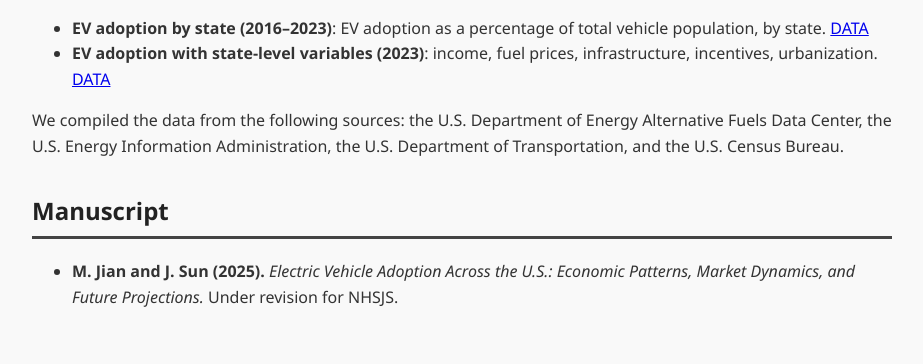
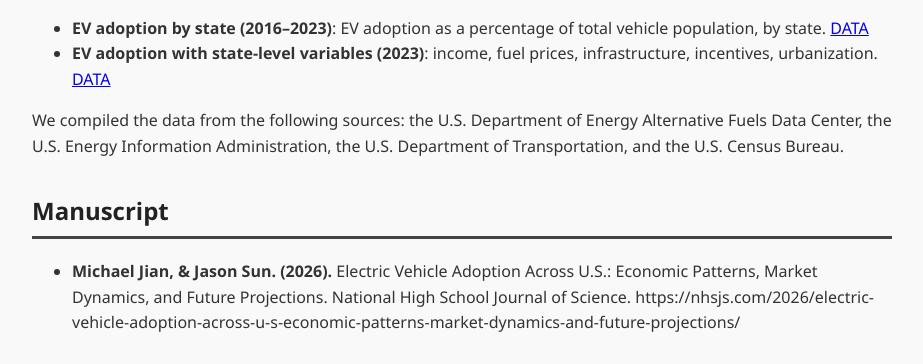
Before and after one commit to mcjian09/mcjian09.github.io, a Jekyll site: the page built from ev.md, in a window 1280 px wide and 900 px high, scrolled down 479 px, cut to the strip 0-364 px from the top of the window. Shown: the whole strip, without its empty margins (178-1101 px from the left). Built offline with Jekyll 4.4.1, drawn with Linux system fonts in a browser that asks for light colours.

Commit message:
Revise citation for electric vehicle adoption manuscript
Updated manuscript citation for electric vehicle adoption study.

```diff
--- a/ev.md
+++ b/ev.md
@@ -17,7 +17,7 @@ We compiled the data from the following sources: the U.S. Department of Energy A
 
 ## Manuscript
 
-- **M. Jian and J. Sun (2025).** *Electric Vehicle Adoption Across the U.S.: Economic Patterns, Market Dynamics, and Future Projections.* Under revision for NHSJS.
+- **Michael Jian, & Jason Sun. (2026).** Electric Vehicle Adoption Across U.S.: Economic Patterns, Market Dynamics, and Future Projections. National High School Journal of Science. https://nhsjs.com/2026/electric-vehicle-adoption-across-u-s-economic-patterns-market-dynamics-and-future-projections/
 
   <br>
 <iframe src="https://drive.google.com/file/d/1VfTiQssjp7QLhpjPG7fcQuse7lAFHf9E/preview" style="width:100%;height:700px; border:none;"></iframe>
```
